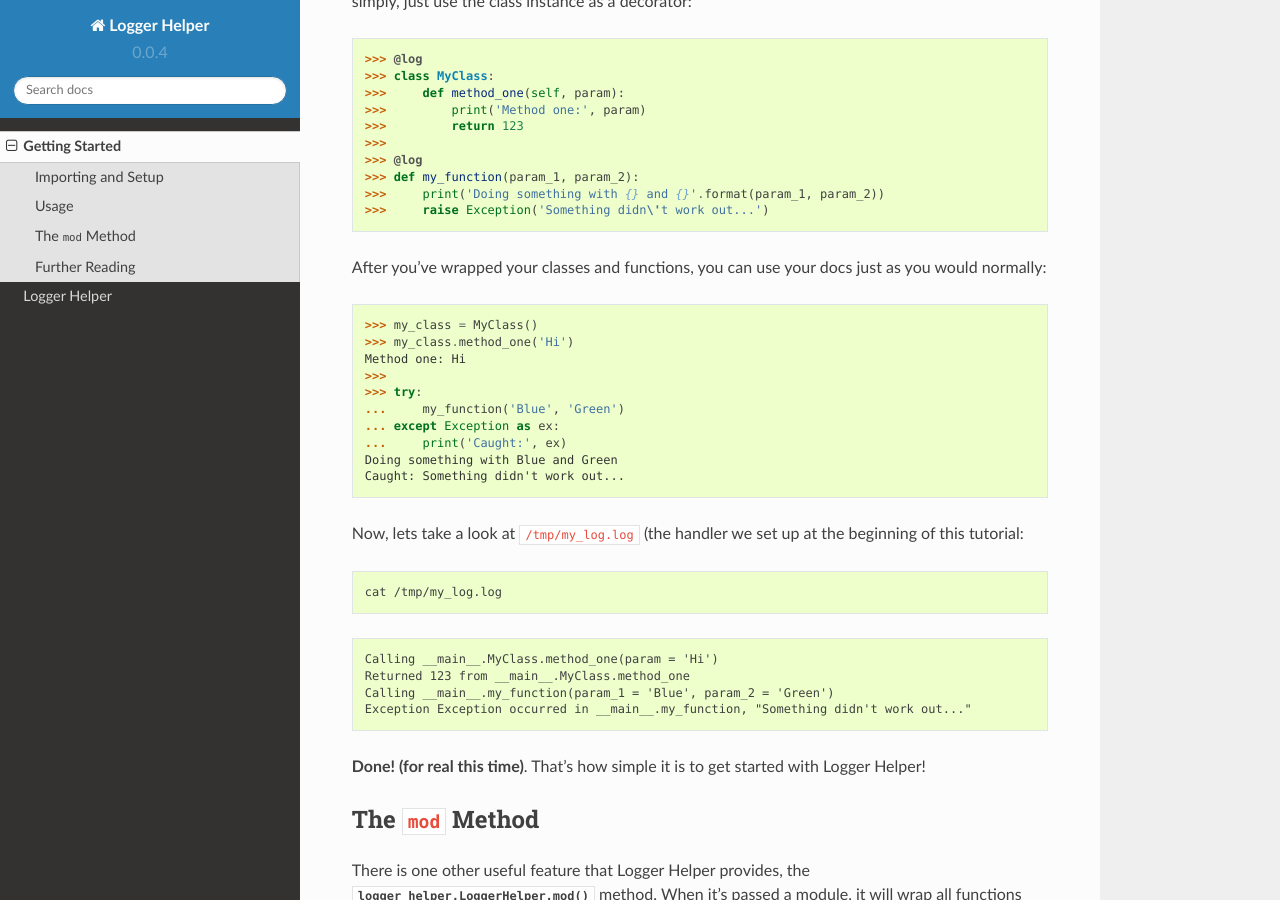
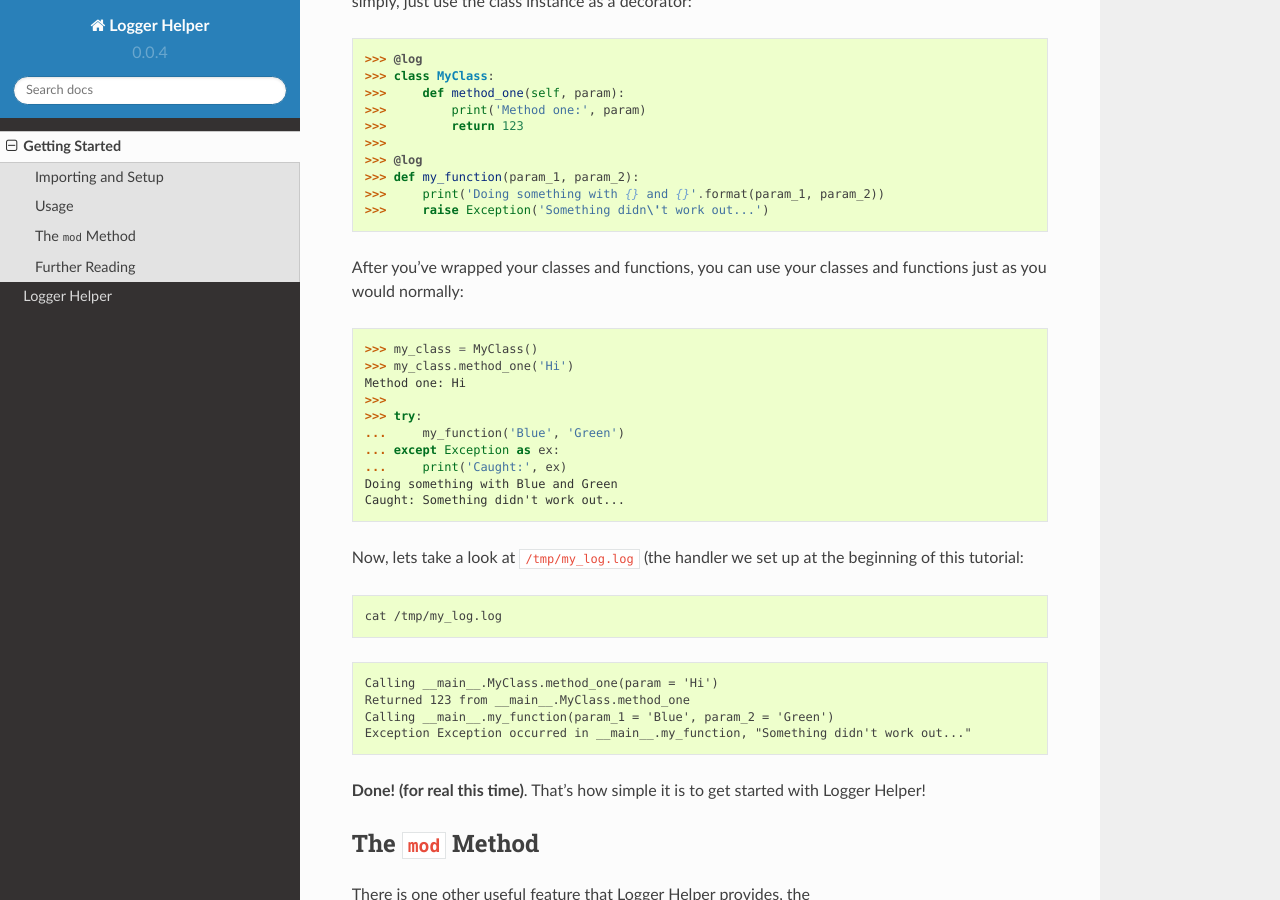
Before and after one commit to vimist/logger-helper, a Sphinx documentation site: the page built from docs/getting_started.rst, in a window 1280 px wide and 900 px high, scrolled down 904 px. Built offline with Sphinx 7.4.7 and the Read the Docs theme 2.0.0, drawn with Linux system fonts in a browser that asks for light colours.

```diff
--- a/docs/getting_started.rst
+++ b/docs/getting_started.rst
@@ -50,8 +50,8 @@
     >>>     print('Doing something with {} and {}'.format(param_1, param_2))
     >>>     raise Exception('Something didn\'t work out...')
 
-After you've wrapped your classes and functions, you can use your docs just as
-you would normally:
+After you've wrapped your classes and functions, you can use your classes and
+functions just as you would normally:
 
     >>> my_class = MyClass()
     >>> my_class.method_one('Hi')
```
